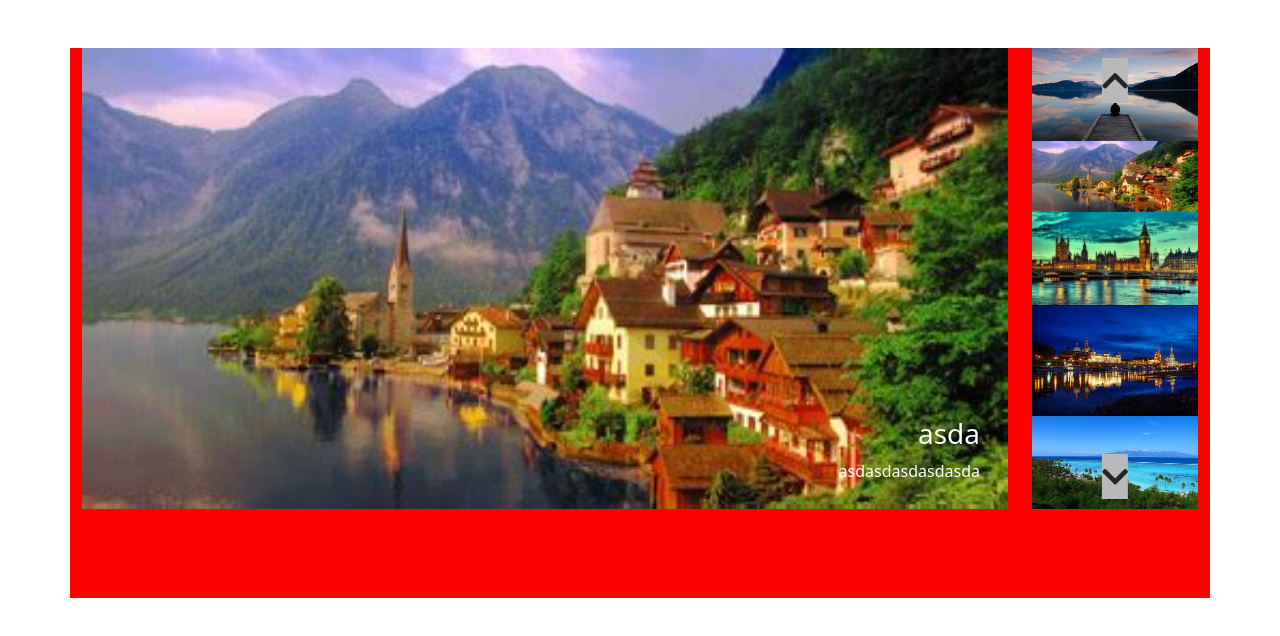
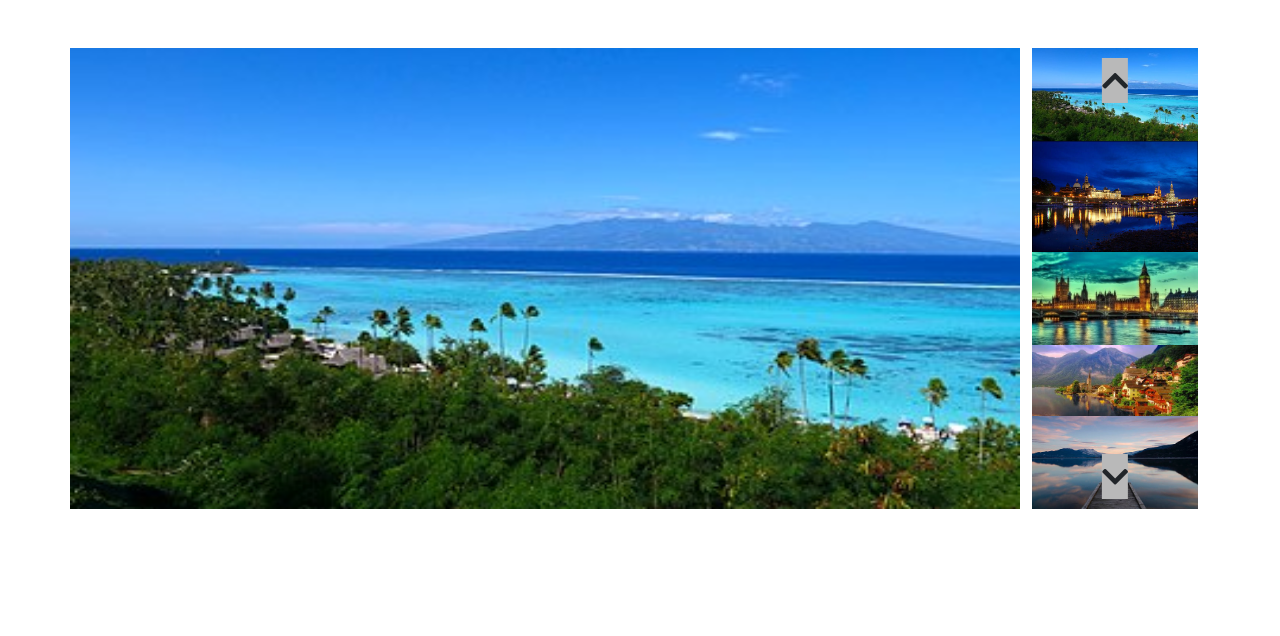
Before and after one commit to andre-cyb/js-array-carousel, a plain HTML site: page index.html in a window 1280 px wide. Drawn offline with nearby package versions, Linux system fonts and the light colour scheme.

Commit message:
layout in JS

```diff
--- a/CSS/style.css
+++ b/CSS/style.css
@@ -1,6 +1,6 @@
-.my_style{
+/* .my_style{
     background-color: red;
-}
+} */
 .container{
     height: 550px;
 }
@@ -17,12 +17,31 @@
 
 }
 
-.thumbneil_height{
+/* .thumbneil_height{
 height: calc(550px / 5);
-}
+} */
 .col-2{
     position: relative;
 }
+.col-2 img{
+    width: 100%;
+
+}
+.col-10 img{
+    position: absolute;
+    top: 0px;
+    left: 0px;
+    height: 100%;
+    width: 100%;
+
+}
+.col-10 img .active{
+    opacity: 1;
+
+}
+
+
+
 .arrow-container{
     height: 100%;
 }
--- a/JS/script.js
+++ b/JS/script.js
@@ -0,0 +1,46 @@
+const items = [
+    'consegna/img/01.jpg',
+    'consegna/img/02.jpg',
+    'consegna/img/03.jpg',
+    'consegna/img/04.jpg',
+    'consegna/img/05.jpg'
+];
+const title = [
+    'Svezia',
+    'Svizzera',
+    'Gran Bretagna',
+    'Germania',
+    'Paradise'
+];
+const text = [
+    'Lorem ipsum, dolor sit amet consectetur adipisicing elit. Et temporibus voluptatum suscipit tempore aliquid deleniti aut veniam inventore eligendi ex ad ullam, cumque provident totam omnis, magnam dolores dolorum corporis.',
+    'Lorem ipsum',
+    'Lorem ipsum, dolor sit amet consectetur adipisicing elit.',
+    'Lorem ipsum, dolor sit amet consectetur adipisicing elit. Et temporibus voluptatum suscipit tempore aliquid deleniti aut veniam inventore eligendi ex ad ullam,',
+    'Et temporibus voluptatum suscipit tempore aliquid deleniti aut veniam inventore eligendi ex ad ullam,',
+];
+
+
+const boxActiveImg = document.querySelector(".col-10");
+for (let i = 0; i < items.length; i++) {
+    const currentActive = items[i];
+
+    const tagImgActive = `<img src="${currentActive}" height="" width="100%" alt="img ${i}">`;
+    boxActiveImg.innerHTML += tagImgActive;
+
+}
+
+const boxThumbnail = document.querySelector(".col-2");
+
+for (let i = 0; i < items.length; i++) {
+    const currentImg = items[i];
+
+    // ho usato createElement perchè con innerHTML mi scriveva il codice dopo il div container arrow
+    let tagImg = document.createElement("img");
+    tagImg.src = currentImg;
+    tagImg.alt = i;
+
+    boxThumbnail.prepend(tagImg);
+
+
+}
--- a/index.html
+++ b/index.html
@@ -19,18 +19,18 @@
             <div class="row height">
                 <div class="col-10 my_position">
 
-                    <img src="consegna/img/02.jpg" height="100%" width="100%" alt="">
+                    <!-- <img src="consegna/img/02.jpg" height="100%" width="100%" alt="">
 
 
                     <div class="didascalia text-white">
                         <h3>asda</h3>
                         <p>asdasdasdasdasda</p>
-                    </div>
+                    </div> -->
                 </div>
 
                 <div class="col-2 ">
 
-                    <img src="consegna/img/01.jpg" width="100%" alt="">
+                    <!-- <img src="consegna/img/01.jpg" width="100%" alt="">
 
 
                     <img src="consegna/img/02.jpg" width="100%" alt="">
@@ -42,7 +42,7 @@
                     <img src="consegna/img/04.jpg" width="100%" alt="">
 
 
-                    <img src="consegna/img/05.jpg" width="100%" alt="">
+                    <img src="consegna/img/05.jpg" width="100%" alt=""> -->
 
                     <div class="arrow-container">
                         <div class="arrow arrow-up"><i class="fas fa-chevron-up"></i></div>
```
